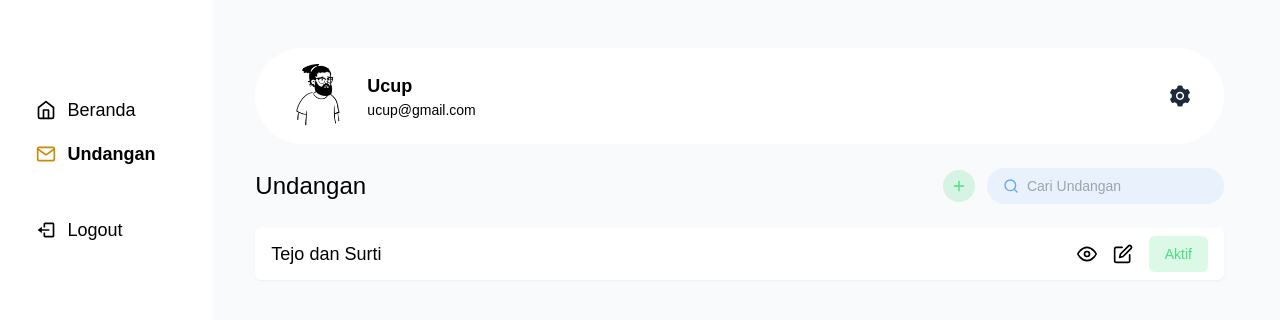
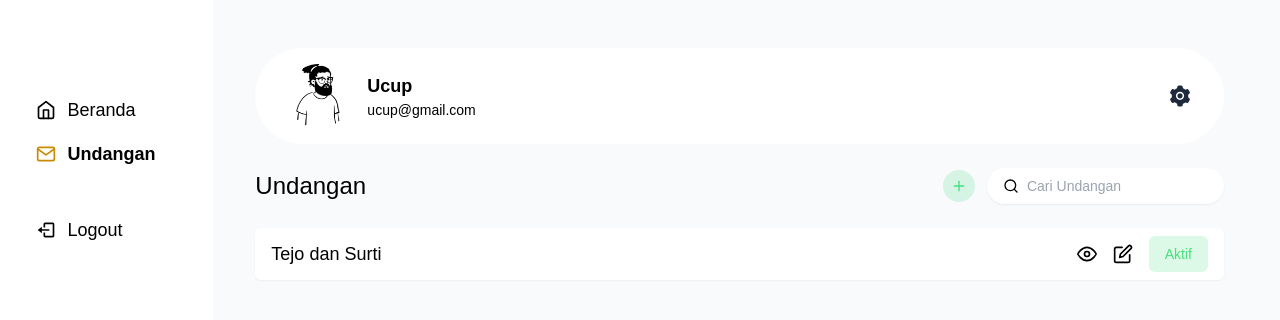
Before and after one commit to rianmz-genz/weddingnesia, a Next.js app: page /dashboard/invitations in a window 1280 px wide. Shown: the top 320 px of the page. Built offline with nearby package versions, Linux system fonts and the light colour scheme.

Commit message:
search input bg

```diff
--- a/components/globals/Input.js
+++ b/components/globals/Input.js
@@ -3,11 +3,14 @@ import React from "react";
 import { FiSearch } from "react-icons/fi";
 
 const Input = ({ style, className, ...props }) => {
-  const inputVariant = variant(`rounded-md focus:outline-none transition-all duration-300 ${className}`, {
+  const inputVariant = variant(
+    `rounded-md focus:outline-none transition-all duration-300 ${className}`,
+    {
       style: {
-        base: 'w-full px-4 py-2 border border-black/10 ring-0 focus:border focus:border-yellow-700'
-    },
-  });
+        base: "w-full px-4 py-2 border border-black/10 ring-0 focus:border focus:border-yellow-700",
+      },
+    }
+  );
   return <input className={inputVariant({ style })} {...props} />;
 };
 Input.defaultProps = {
@@ -15,9 +18,18 @@ Input.defaultProps = {
 };
 export default Input;
 
-export const InputSearch = ({className, ...props}) => {
-  return <div className={`flex items-center justify-center space-x-2 bg-blue-400/10 px-4 py-2 rounded-full ${className}`}>
-              <FiSearch className="text-blue-400" />
-              <input {...props} placeholder='Cari Undangan' className='text-sm focus:outline-none bg-transparent' type="search" />
-            </div>
-}
+export const InputSearch = ({ className, ...props }) => {
+  return (
+    <div
+      className={`flex items-center justify-center space-x-2 shadow shadow-black/5 bg-white px-4 py-2 rounded-full ${className}`}
+    >
+      <FiSearch className="text-black" />
+      <input
+        {...props}
+        placeholder="Cari Undangan"
+        className="text-sm focus:outline-none bg-transparent"
+        type="search"
+      />
+    </div>
+  );
+};
```
